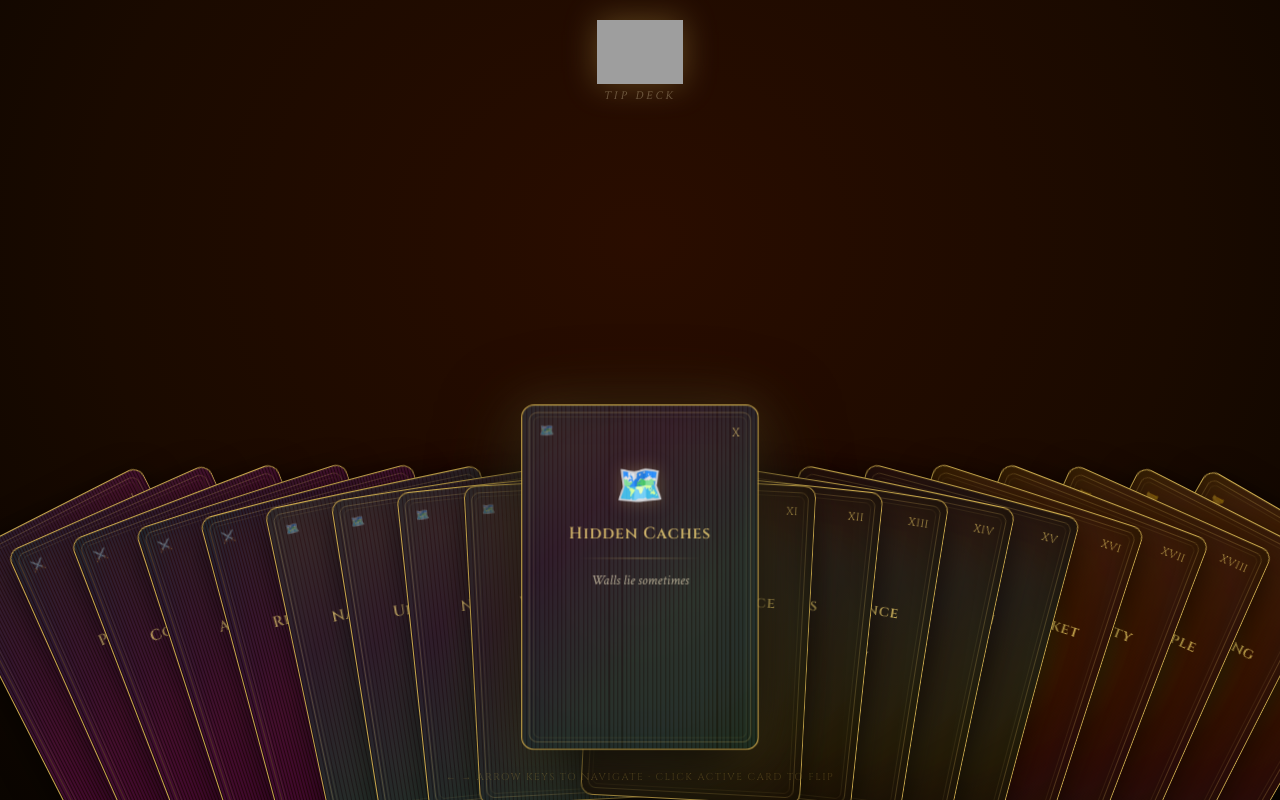
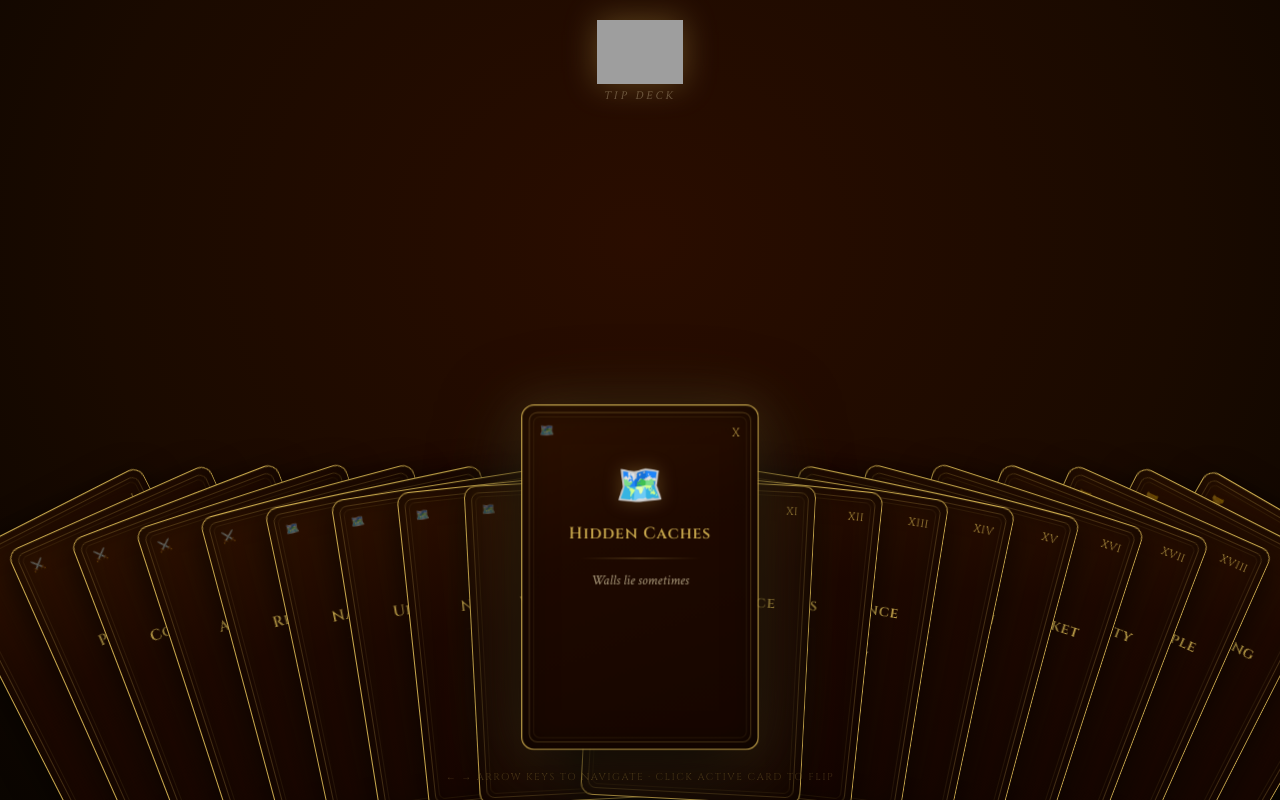
Before and after one commit to dangergraphics/crimson-desert-tip-deck, a React (Vite) app: page / in a window 1280 px wide. Built offline with nearby package versions, Linux system fonts and the light colour scheme; grey boxes are pictures that could not be loaded.

Commit message:
fix: holo v3 — clean pointer-tracked light sweep, no scanlines, on-palette colors, invisible at rest

```diff
--- a/src/holo.css
+++ b/src/holo.css
@@ -1,19 +1,11 @@
 /*
-  HOLOGRAPHIC CARD SYSTEM
-  Adapted from simeydotme/pokemon-cards-css
-  Applied to Crimson Desert Tip Deck card faces
-  -----------------------------------------------
-  Each card front gets shimmer layers driven by
-  CSS custom properties updated via JS mousemove.
+  HOLOGRAPHIC CARD SYSTEM — v3
+  Clean approach: pointer-tracked tilt + single light sweep
+  No scanlines. No constant ambient shimmer. On-palette colors only.
 
-  Suit rarities:
-    combat      → standard holo (gold/red rainbow)
-    exploration → reverse holo (silver scanlines)
-    abyss       → cosmos holo (starfield + rainbow)
-    social      → radiant holo (warm gold burst)
+  Effect only activates on active card hover.
+  At rest: invisible. On hover: subtle gold light catch + 3D tilt.
 */
-
-/* ── Shared card shine structure ── */
 
 .card-front {
   --pointer-x: 50%;
@@ -26,212 +18,104 @@
   --rotate-y: 0deg;
   --background-x: 50%;
   --background-y: 50%;
-
-  --space: 5%;
-  --angle: 133deg;
-
-  overflow: hidden;
-  transform-style: preserve-3d;
-  will-change: transform;
 }
 
-/* Pointer-tracked 3D tilt on the card itself */
+/* 3D tilt on the arc rotator — only for active+holo */
 .card-front.holo-active {
   transform: rotateX(var(--rotate-x)) rotateY(var(--rotate-y));
-  transition: transform 0.1s ease;
+  transition: transform 0.08s linear;
 }
 
-/* ── Shine overlay (sits over all card content) ── */
+/* ── Light sweep layer ──
+   A single soft radial gradient that tracks the pointer,
+   simulating light catching the card surface at an angle.
+   Gold/warm tones only — stays on the Crimson Desert palette.
+*/
 .card-shine {
   position: absolute;
   inset: 0;
   border-radius: 10px;
   pointer-events: none;
   z-index: 20;
-  /* Start with a low ambient opacity so there's always a hint */
-  opacity: max(0.18, var(--card-opacity));
+  opacity: var(--card-opacity);
+  transition: opacity 0.3s ease;
+  background:
+    radial-gradient(
+      ellipse 80% 60% at var(--pointer-x) var(--pointer-y),
+      hsla(47, 100%, 80%, 0.55) 0%,
+      hsla(32, 90%,  60%, 0.30) 30%,
+      hsla(2,  80%,  40%, 0.10) 60%,
+      transparent 100%
+    );
   mix-blend-mode: screen;
-  transition: opacity 0.3s ease;
 }
 
-/* ── Glare layer ── */
+/* ── Specular glare ──
+   A tight bright spot at the exact pointer position.
+*/
 .card-glare {
   position: absolute;
   inset: 0;
   border-radius: 10px;
   pointer-events: none;
   z-index: 21;
-  opacity: max(0.12, calc(var(--card-opacity) * 0.7));
+  opacity: calc(var(--card-opacity) * 0.5);
+  transition: opacity 0.3s ease;
   background: radial-gradient(
-    farthest-corner circle at var(--pointer-x) var(--pointer-y),
-    hsla(0, 0%, 100%, 0.45) 10%,
-    hsla(0, 0%, 100%, 0.2) 40%,
-    hsla(0, 0%, 0%, 0.1) 120%
+    circle 40px at var(--pointer-x) var(--pointer-y),
+    hsla(0, 0%, 100%, 0.5) 0%,
+    hsla(0, 0%, 100%, 0.15) 40%,
+    transparent 100%
   );
   mix-blend-mode: soft-light;
-  transition: opacity 0.3s ease;
 }
 
-/* ══════════════════════════════════════
-   COMBAT ⚔️ — Standard Holo
-   Gold/crimson rainbow scanlines
-   ══════════════════════════════════════ */
+/* ── Suit-specific tint on the light sweep ── */
 
+/* Combat ⚔️ — warm crimson-gold */
 .card-front.suit-combat .card-shine {
-  background-image:
-    repeating-linear-gradient(
-      var(--angle),
-      hsl(2,   90%, 60%) 0%,
-      hsl(32,  90%, 60%) 8%,
-      hsl(53,  85%, 55%) 16%,
-      hsl(93,  80%, 50%) 24%,
-      hsl(176, 80%, 55%) 32%,
-      hsl(228, 85%, 65%) 40%,
-      hsl(283, 80%, 65%) 48%,
-      hsl(326, 85%, 60%) 56%,
-      hsl(2,   90%, 60%) 64%,
-      hsl(32,  90%, 60%) 72%,
-      hsl(53,  85%, 55%) 80%,
-      hsl(2,   90%, 60%) 100%
-    ),
-    repeating-linear-gradient(
-      90deg,
-      rgba(0,0,0,0.6) 0px,
-      rgba(0,0,0,0.6) 1px,
-      rgba(120,120,120,0.15) 1px,
-      rgba(120,120,120,0.15) 3px
+  background:
+    radial-gradient(
+      ellipse 80% 60% at var(--pointer-x) var(--pointer-y),
+      hsla(15,  100%, 75%, 0.55) 0%,
+      hsla(47,  90%,  65%, 0.30) 30%,
+      hsla(2,   80%,  45%, 0.10) 60%,
+      transparent 100%
     );
-  background-blend-mode: overlay;
-  background-size: 400% 400%, cover;
-  background-position:
-    calc(((50% - var(--background-x)) * 2.5) + 50%)
-    calc(((50% - var(--background-y)) * 3) + 50%),
-    center center;
-  filter: brightness(0.9) contrast(1.5) saturate(1.5);
 }
 
-/* ══════════════════════════════════════
-   EXPLORATION 🗺️ — Reverse Holo
-   Silver/teal shimmer + light scanlines
-   ══════════════════════════════════════ */
-
+/* Exploration 🗺️ — cool silver-teal */
 .card-front.suit-exploration .card-shine {
-  background-image:
-    repeating-linear-gradient(
-      var(--angle),
-      hsla(180, 80%, 70%, 0.9),
-      hsla(210, 80%, 65%, 0.9),
-      hsla(240, 80%, 70%, 0.9),
-      hsla(180, 80%, 70%, 0.9),
-      hsla(140, 70%, 65%, 0.9),
-      hsla(180, 80%, 70%, 0.9)
-    ),
-    repeating-linear-gradient(
-      90deg,
-      rgba(0,0,0,0.4) 0px,
-      rgba(0,0,0,0.4) 1px,
-      rgba(180,220,255,0.1) 1px,
-      rgba(180,220,255,0.1) 4px
+  background:
+    radial-gradient(
+      ellipse 80% 60% at var(--pointer-x) var(--pointer-y),
+      hsla(180, 70%, 85%, 0.45) 0%,
+      hsla(210, 60%, 70%, 0.25) 30%,
+      hsla(240, 50%, 50%, 0.08) 60%,
+      transparent 100%
     );
-  background-blend-mode: overlay;
-  background-size: 200% 200%, cover;
-  background-position:
-    calc(((50% - var(--background-x)) * 1.8) + 50%)
-    calc(((50% - var(--background-y)) * 2.2) + 50%),
-    center center;
-  filter: brightness(1) contrast(1.3) saturate(1.2);
 }
 
-/* ══════════════════════════════════════
-   ABYSS 🌀 — Cosmos Holo
-   Starfield + deep space rainbow
-   ══════════════════════════════════════ */
-
+/* Abyss 🌀 — deep purple-blue */
 .card-front.suit-abyss .card-shine {
-  background-image:
+  background:
     radial-gradient(
-      ellipse at var(--pointer-x) var(--pointer-y),
-      hsla(270, 80%, 30%, 0.9) 0%,
-      transparent 60%
-    ),
-    repeating-linear-gradient(
-      var(--angle),
-      hsl(53,  65%, 55%) calc(var(--space)*1),
-      hsl(93,  56%, 45%) calc(var(--space)*2),
-      hsl(176, 54%, 45%) calc(var(--space)*3),
-      hsl(228, 59%, 50%) calc(var(--space)*4),
-      hsl(283, 60%, 50%) calc(var(--space)*5),
-      hsl(326, 59%, 46%) calc(var(--space)*6),
-      hsl(326, 59%, 46%) calc(var(--space)*7),
-      hsl(283, 60%, 50%) calc(var(--space)*8),
-      hsl(228, 59%, 50%) calc(var(--space)*9),
-      hsl(176, 54%, 45%) calc(var(--space)*10),
-      hsl(93,  56%, 45%) calc(var(--space)*11),
-      hsl(53,  65%, 55%) calc(var(--space)*12)
-    ),
-    radial-gradient(
-      farthest-corner circle at var(--pointer-x) var(--pointer-y),
-      hsla(180, 100%, 85%, 0.45) 5%,
-      hsla(180, 14%, 50%, 0.25) 40%,
-      hsl(0, 0%, 0%) 130%
+      ellipse 80% 60% at var(--pointer-x) var(--pointer-y),
+      hsla(270, 80%, 85%, 0.50) 0%,
+      hsla(240, 70%, 65%, 0.28) 30%,
+      hsla(210, 60%, 45%, 0.08) 60%,
+      transparent 100%
     );
-  background-blend-mode: color-burn, multiply;
-  background-size: cover, 400% 900%, cover;
-  background-position:
-    center center,
-    calc(10% + (var(--pointer-from-left) * 80%))
-    calc(10% + (var(--pointer-from-top)  * 80%)),
-    center center;
-  filter: brightness(1) contrast(1) saturate(0.9);
 }
 
-/* Cosmos sparkle layer */
-.card-front.suit-abyss .card-shine::before {
-  content: '';
-  position: absolute;
-  inset: 0;
-  border-radius: 10px;
-  background-image:
-    radial-gradient(circle at 20% 30%, white 1px, transparent 1px),
-    radial-gradient(circle at 60% 15%, white 1px, transparent 1px),
-    radial-gradient(circle at 80% 50%, white 1px, transparent 1px),
-    radial-gradient(circle at 35% 70%, white 1px, transparent 1px),
-    radial-gradient(circle at 70% 80%, white 1px, transparent 1px),
-    radial-gradient(circle at 15% 60%, white 1px, transparent 1px),
-    radial-gradient(circle at 90% 25%, white 1.5px, transparent 1.5px),
-    radial-gradient(circle at 45% 45%, white 0.5px, transparent 0.5px);
-  background-size: 100% 100%;
-  opacity: calc(var(--pointer-from-center) * 0.8);
-  mix-blend-mode: screen;
+/* Social 🤝 — warm aged gold */
+.card-front.suit-social .card-shine {
+  background:
+    radial-gradient(
+      ellipse 80% 60% at var(--pointer-x) var(--pointer-y),
+      hsla(47, 100%, 90%, 0.60) 0%,
+      hsla(38,  90%, 70%, 0.32) 30%,
+      hsla(25,  80%, 50%, 0.08) 60%,
+      transparent 100%
+    );
 }
-
-/* ══════════════════════════════════════
-   SOCIAL 🤝 — Radiant Holo
-   Warm gold burst from center
-   ══════════════════════════════════════ */
-
-.card-front.suit-social .card-shine {
-  background-image:
-    radial-gradient(
-      farthest-corner ellipse at var(--pointer-x) var(--pointer-y),
-      hsla(47,  100%, 80%, 0.9) 0%,
-      hsla(32,  90%,  65%, 0.7) 25%,
-      hsla(2,   80%,  50%, 0.4) 50%,
-      hsla(283, 60%,  40%, 0.2) 75%,
-      transparent 100%
-    ),
-    repeating-linear-gradient(
-      calc(var(--angle) + 10deg),
-      hsla(47,  90%, 70%, 0.5),
-      hsla(32,  85%, 60%, 0.5),
-      hsla(15,  80%, 55%, 0.3),
-      hsla(47,  90%, 70%, 0.5)
-    );
-  background-blend-mode: color-dodge;
-  background-size: cover, 200% 200%;
-  background-position:
-    center center,
-    calc(((50% - var(--background-x)) * 2) + 50%)
-    calc(((50% - var(--background-y)) * 2) + 50%);
-  filter: brightness(1.1) contrast(1.2) saturate(1.4);
-}
```
